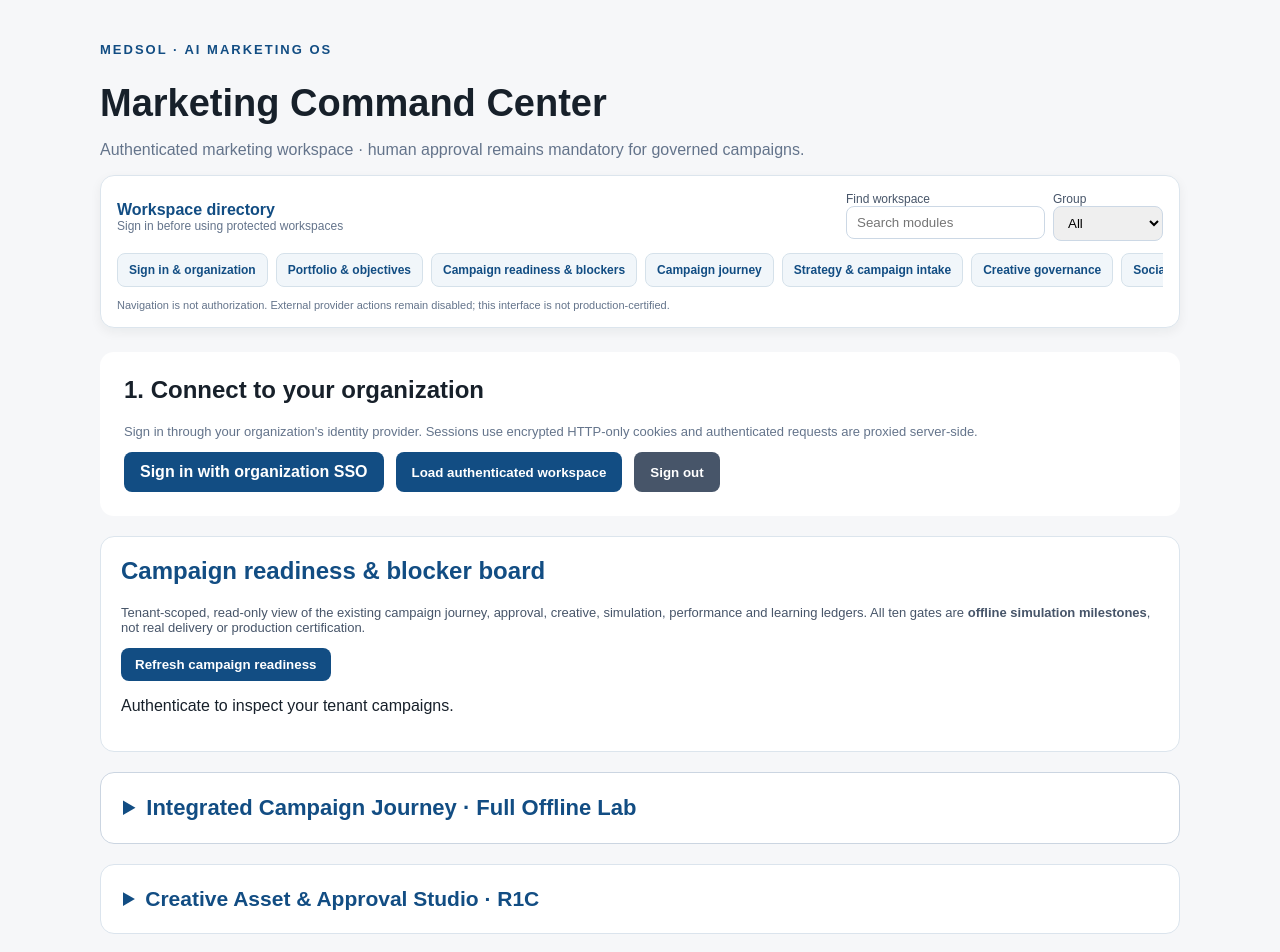
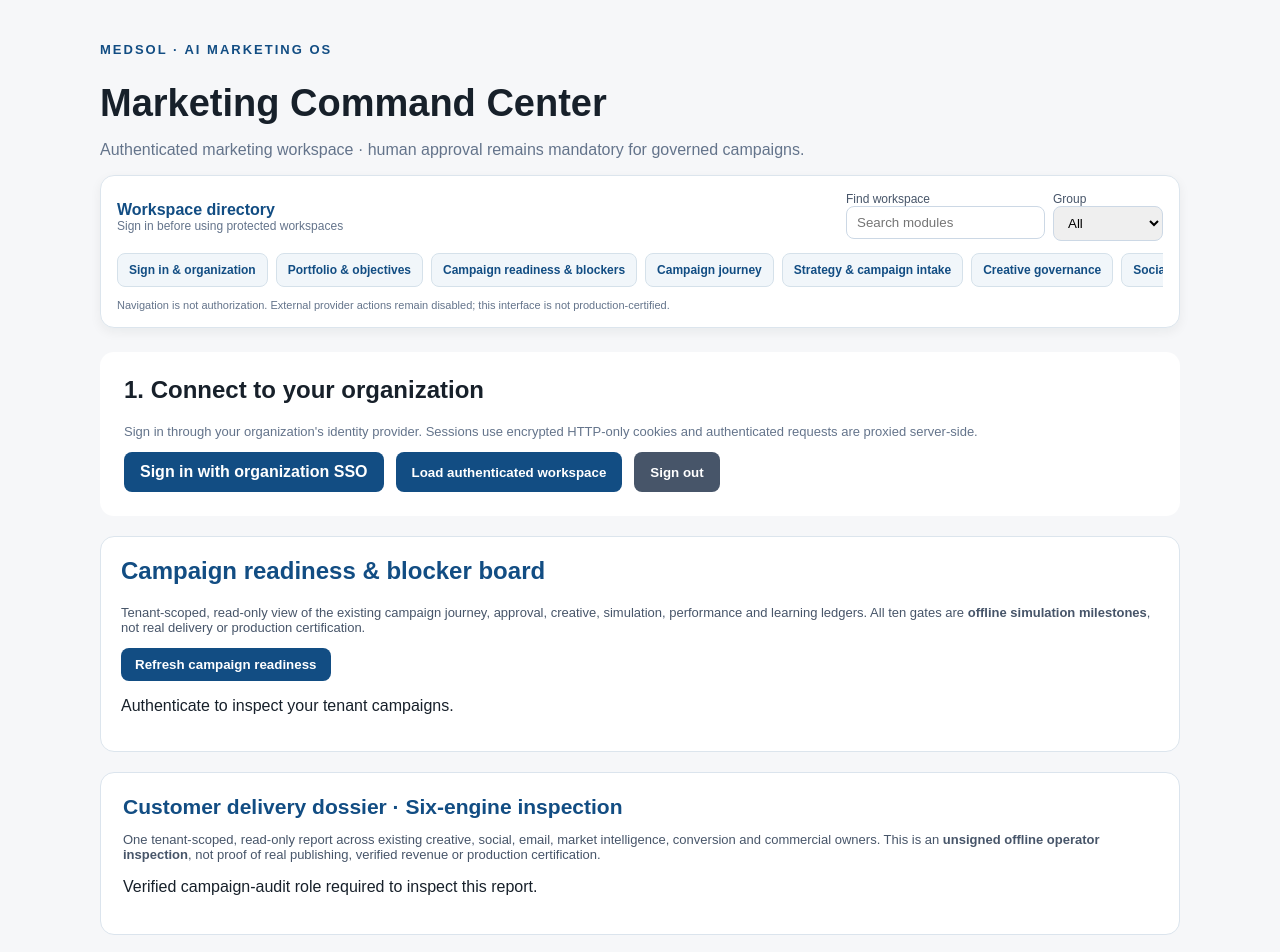
Before and after one commit to Ashour158/medsol-ai-marketing-os, a Next.js app in the folder apps/web/: page / in a window 1280 px wide. Shown: the top 952 px of the page. Built offline with nearby package versions, Linux system fonts and the light colour scheme.

Commit message:
feat(T8A): expose cross-engine dossier in customer workspace navigation

```diff
--- a/apps/web/src/app/page.tsx
+++ b/apps/web/src/app/page.tsx
@@ -17,6 +17,7 @@ import AgentReleaseStudio from "./agent-release-studio";
 import ProviderContractTrialStudio from "./provider-contract-trial-studio";
 import OfflineCampaignJourneyStudio from "./offline-campaign-journey-studio";
 import CampaignReadinessBoard from "./campaign-readiness-board";
+import CustomerDeliveryDossierStudio from "./customer-delivery-dossier-studio";
 
 type Workflow = { workflowExecutionId?: string; id?: string; status?: string; currentStep?: string; correlationId?: string; output?: unknown; steps?: unknown[] };
 export default function Home() {
@@ -135,6 +136,7 @@ export default function Home() {
       {agents !== null && <details style={{ marginTop: 14 }}><summary>Agent roster</summary><pre style={{ whiteSpace: "pre-wrap", overflowWrap: "anywhere" }}>{JSON.stringify(agents, null, 2)}</pre></details>}
     </section>
     <CampaignReadinessBoard identity={identity}/>
+    <CustomerDeliveryDossierStudio key={identity?identity.organizationId+":"+identity.userId:"signed-out"} identity={identity}/>
     <div id="journey" style={{scrollMarginTop:120}}><OfflineCampaignJourneyStudio identity={identity} /></div>
     <div id="creative" style={{scrollMarginTop:120}}><CreativeGovernanceStudio identity={identity} /></div>
     <div id="social" style={{scrollMarginTop:120}}><CampaignPublicationStudio identity={identity}/></div>
```
